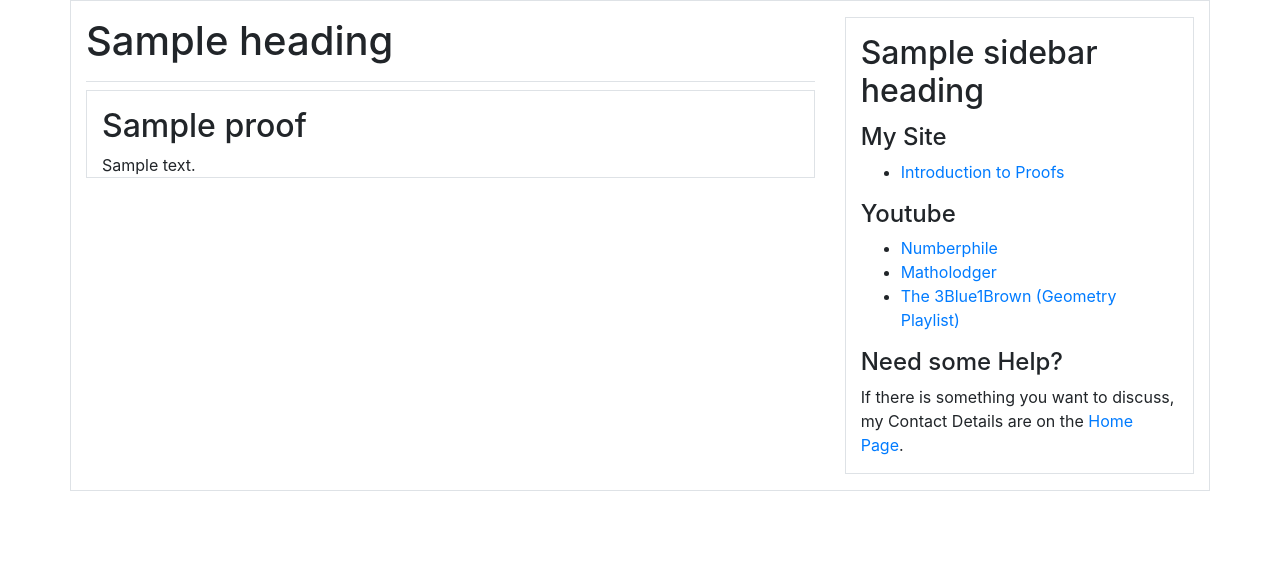
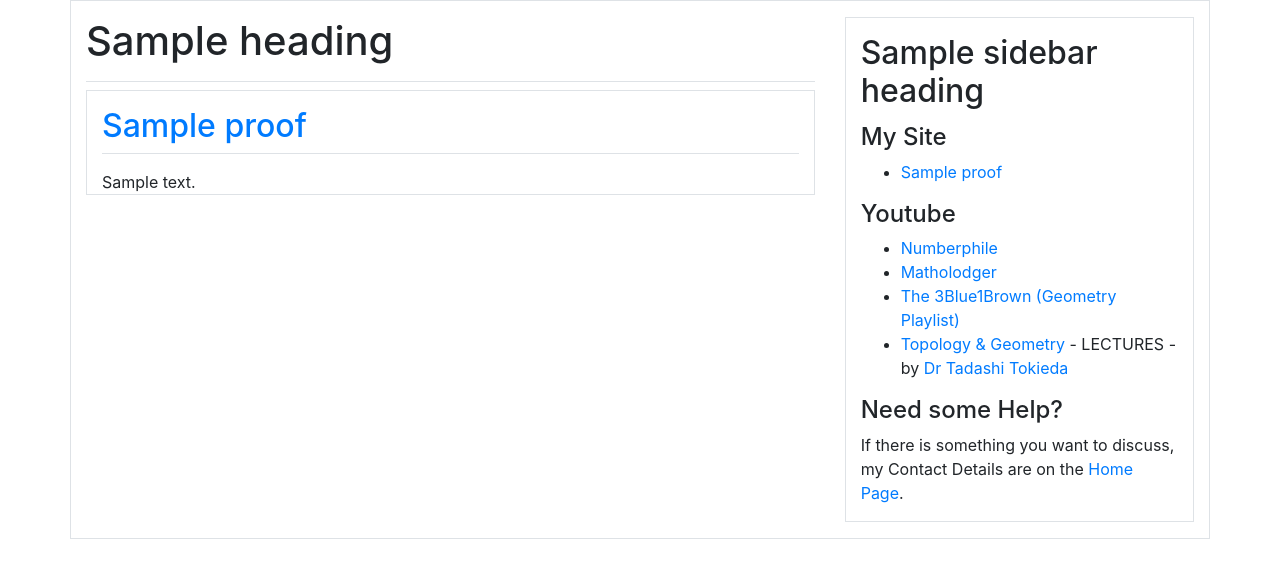
Before and after one commit to Dalekvim/a_level_revision, a Django app: template further_maths/templates/further_maths/proof_list.html in a window 1280 px wide. Shown: the part 56-634 px from the top of the page. Run offline with Django 3.2, Linux system fonts and the light colour scheme; tables that the repository leaves empty hold one stand-in row (values such as "Sample post"); the template is opened without the code that fills it: values that come from a table or form of the project are taken from there, most other values are stand-ins (such as "Sample title", 1, 10 or a date in 2020); some libraries are stand-ins or nearby versions.

Commit message:
adding more proofs

```diff
--- a/further_maths/templates/further_maths/proof_list.html
+++ b/further_maths/templates/further_maths/proof_list.html
@@ -5,13 +5,16 @@
 {% block sidebar %}
   <h4>My Site</h4>
   <ul>
-    <li><a href="{% url 'proof-detail' 1 %}">Introduction to Proofs</a></li>
+    {% for proof in object_list %}
+    <li><a href="{% url 'proof-detail' proof.id %}">{{ proof.title }}</a></li>
+    {% endfor %}
   </ul>
   <h4>Youtube</h4>
   <ul>
     <li><a href="https://www.youtube.com/user/numberphile">Numberphile</a></li>
     <li><a href="https://www.youtube.com/channel/UC1_uAIS3r8Vu6JjXWvastJg">Matholodger</a></li>
     <li><a href="https://www.youtube.com/playlist?list=PLZHQObOWTQDMXMi3bUMThGdYqos36X_lA">The 3Blue1Brown (Geometry Playlist)</a></li>
+    <li><a href="https://www.youtube.com/playlist?list=PLTBqohhFNBE_09L0i-lf3fYXF5woAbrzJ">Topology & Geometry</a> - LECTURES - by <a href="https://en.wikipedia.org/wiki/Tadashi_Tokieda">Dr Tadashi Tokieda</a></li>
   </ul>
   <h4>Need some Help?</h4>
   <p>
@@ -23,8 +26,8 @@
 {% block content %}
   {% autoescape off %}
   {% for proof in object_list %}
-  <div class="container border">
-    <h2 class="pt-3">{{ proof.title }}</h2>
+  <div class="container border mb-2">
+    <h2 class="pt-3 pb-2 mb-3 border-bottom"><a href="{% url 'proof-detail' proof.id %}">{{ proof.title }}</a></h2>
     {{proof.content}}
   </div>
   {% endfor %}
--- a/further_maths/urls.py
+++ b/further_maths/urls.py
@@ -3,6 +3,6 @@ from . import views
 
 urlpatterns = [
   path('', views.FurtherMathsHomePage.as_view(), name='further-maths-home'),
-  path('proofs/', views.ProofsList.as_view(), name='further-maths-proofs'),
-  path('proofs/<int:pk>/', views.ProofDetails.as_view(), name='proof-detail'),
+  path('proof/', views.ProofsList.as_view(), name='further-maths-proofs'),
+  path('proof/<int:pk>/', views.ProofDetails.as_view(), name='proof-detail'),
 ]
--- a/maths/templates/maths/home.html
+++ b/maths/templates/maths/home.html
@@ -4,7 +4,7 @@
 {% block sidebar_heading %}{{ sidebar_heading }}{% endblock %}
 {% block sidebar %}
 <ul>
-  <li>Proof</li>
+  <li><a href="{% url 'further-maths-proofs' %}">Proof</a></li>
   <li>Algebra and functions</li>
   <li>Coordinate geometry in the (x,y) plane</li>
   <li>Sequences and series</li>
```
